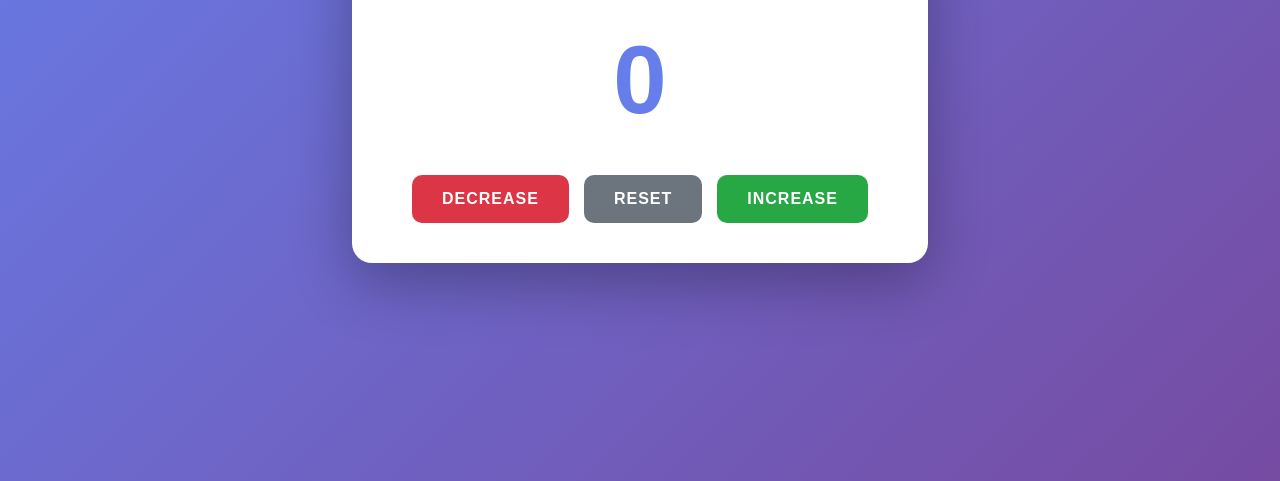
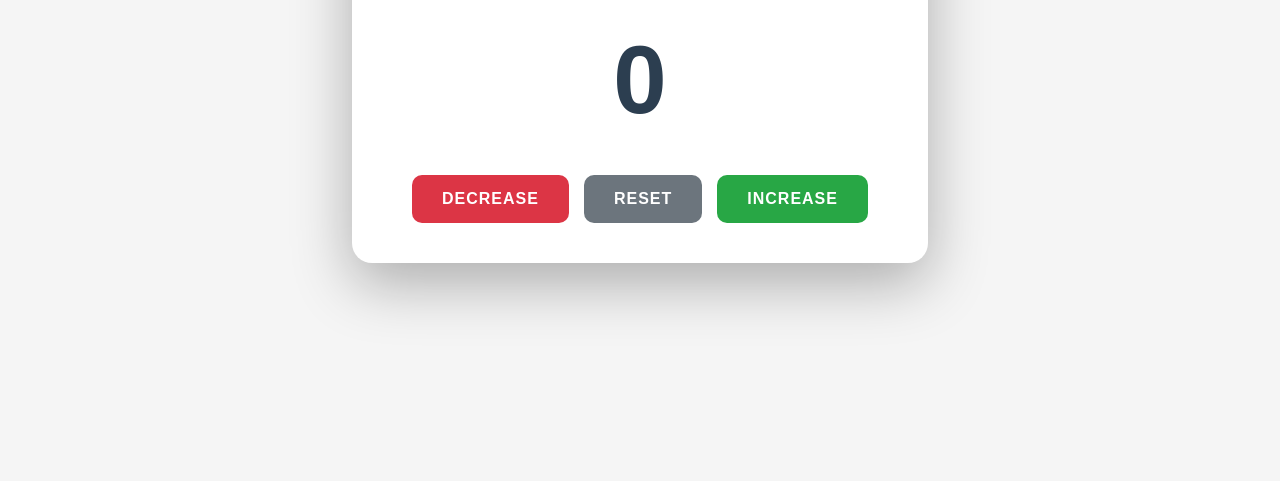
Before and after one commit to Sankrityayana/Counter-App, a plain HTML site: page index.html in a window 1280 px wide. Shown: the part 319-800 px from the top of the page. Drawn offline with Linux system fonts and the light colour scheme.

Commit message:
Update color theme to light single color

```diff
--- a/style.css
+++ b/style.css
@@ -10,7 +10,7 @@ body {
     justify-content: center;
     align-items: center;
     min-height: 100vh;
-    background: linear-gradient(135deg, #667eea 0%, #764ba2 100%);
+    background: #f5f5f5;
 }
 
 .container {
@@ -36,7 +36,7 @@ h1 {
 #counter {
     font-size: 6rem;
     font-weight: bold;
-    color: #667eea;
+    color: #2c3e50;
     display: inline-block;
     min-width: 200px;
     transition: transform 0.2s ease;
@@ -51,7 +51,7 @@ h1 {
 }
 
 #counter.zero {
-    color: #667eea;
+    color: #2c3e50;
 }
 
 .button-group {
```
